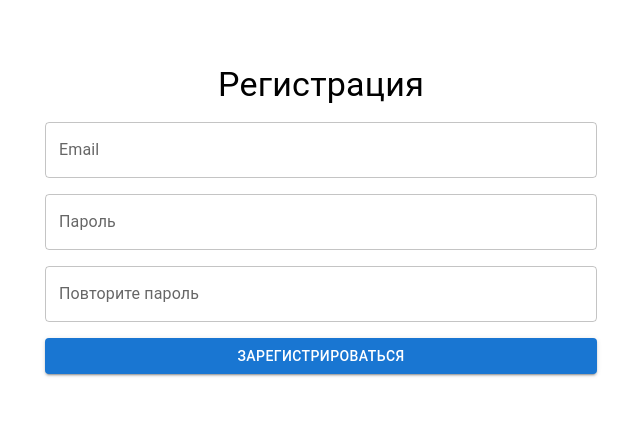
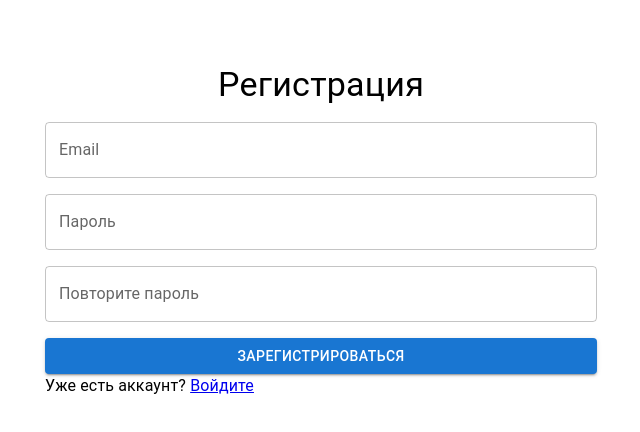
Before and after one commit to alinakassym/cyber-club, a React (Create React App) app: page /register in a window 1280 px wide. Shown: the top 432 px of the page, without its empty margins (319-959 px from the left). Built offline with nearby package versions, Linux system fonts and the light colour scheme.

Commit message:
feat: RegisterPage add link

```diff
--- a/src/pages/RegisterPage.tsx
+++ b/src/pages/RegisterPage.tsx
@@ -1,5 +1,6 @@
 import { FC, useState } from 'react'
 import { Container, TextField, Button, Typography, Box } from '@mui/material'
+import { Link } from 'react-router-dom'
 
 const RegisterPage: FC = () => {
   const [email, setEmail] = useState('')
@@ -24,6 +25,9 @@
         <TextField label="Повторите пароль" type="password" value={confirmPassword} onChange={e => setConfirmPassword(e.target.value)} fullWidth />
         <Button variant="contained" onClick={handleRegister}>Зарегистрироваться</Button>
       </Box>
+      <Typography>
+        Уже есть аккаунт? <Link to="/login">Войдите</Link>
+      </Typography>
     </Container>
   )
 }
```
